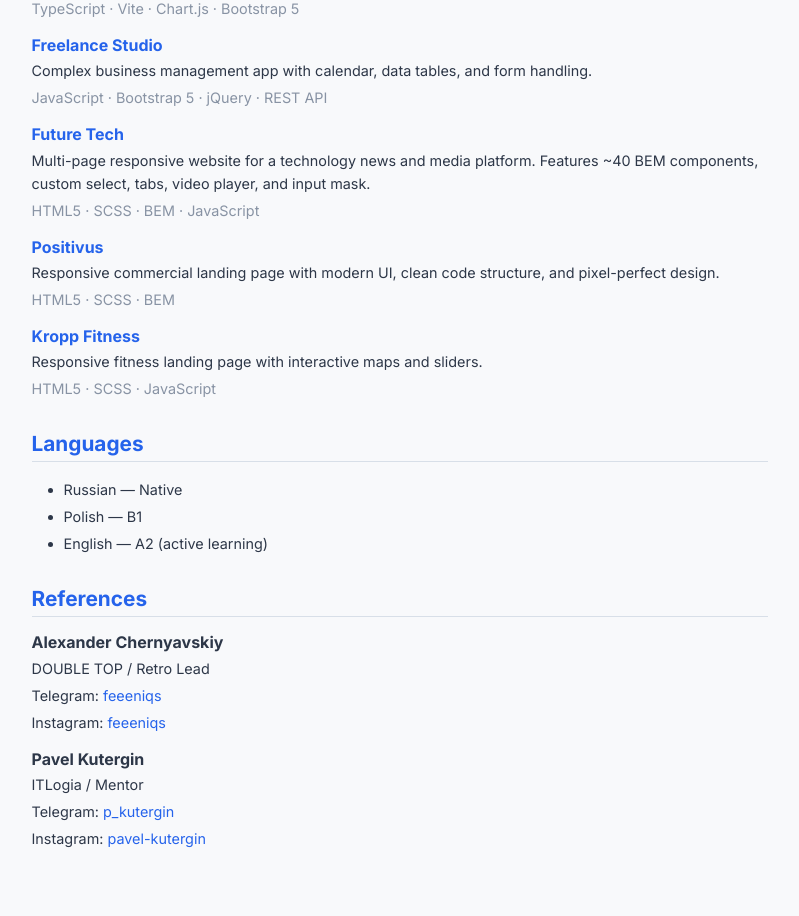
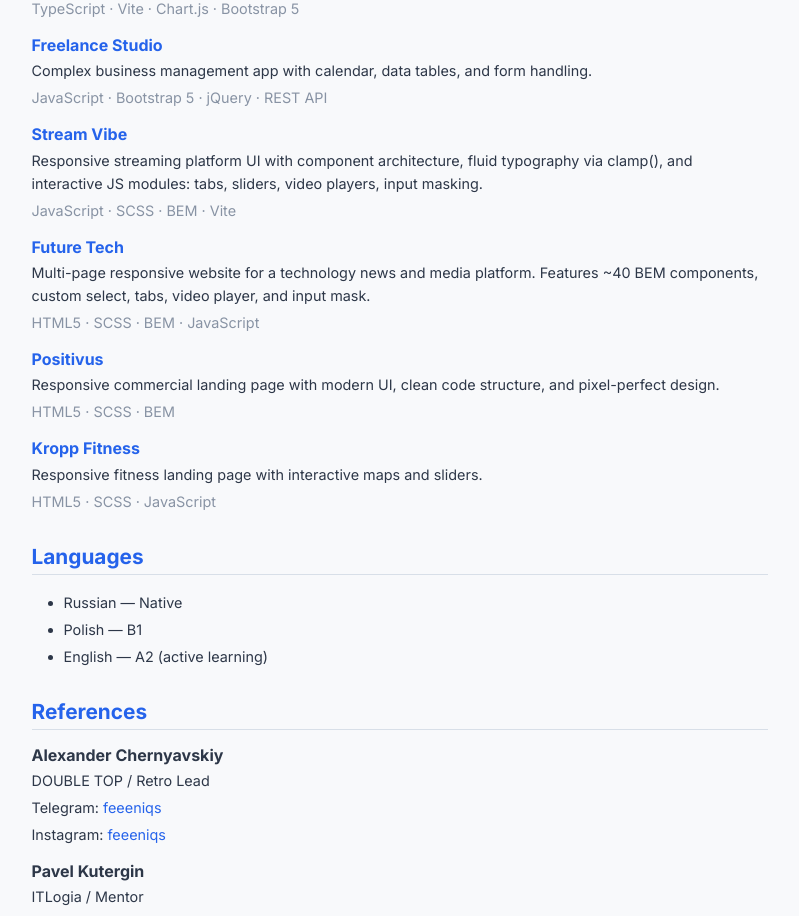
Before and after one commit to IceFrosTv3/icefrostv3.github.io, an Angular app: page /cv/en in a window 1280 px wide. Shown: the part 1460-2376 px from the top of the page, without its empty margins (233-1032 px from the left). Built offline with nearby package versions, Linux system fonts and the light colour scheme.

Commit message:
Add Stream Vibe project to home and all CV versions

```diff
--- a/src/app/data/cv-en.ts
+++ b/src/app/data/cv-en.ts
@@ -72,6 +72,13 @@ export const cvEn: CvData = {
       github: 'https://github.com/IceFrosTv3/Freelance-Studio',
     },
     {
+      name: 'Stream Vibe',
+      description: 'Responsive streaming platform UI with component architecture, fluid typography via clamp(), and interactive JS modules: tabs, sliders, video players, input masking.',
+      tech: ['JavaScript', 'SCSS', 'BEM', 'Vite'],
+      github: 'https://github.com/IceFrosTv3/stream-vibe',
+      demo: 'https://icefrostv3.github.io/stream-vibe/',
+    },
+    {
       name: 'Future Tech',
       description: 'Multi-page responsive website for a technology news and media platform. Features ~40 BEM components, custom select, tabs, video player, and input mask.',
       tech: ['HTML5', 'SCSS', 'BEM', 'JavaScript'],
--- a/src/app/data/cv-pl.ts
+++ b/src/app/data/cv-pl.ts
@@ -71,6 +71,13 @@ export const cvPl: CvData = {
       github: 'https://github.com/IceFrosTv3/Freelance-Studio',
     },
     {
+      name: 'Stream Vibe',
+      description: 'Responsywny UI platformy streamingowej z architekturą komponentową, fluid typography via clamp() i modułami JS: zakładki, slidery, odtwarzacz wideo, maska wejścia.',
+      tech: ['JavaScript', 'SCSS', 'BEM', 'Vite'],
+      github: 'https://github.com/IceFrosTv3/stream-vibe',
+      demo: 'https://icefrostv3.github.io/stream-vibe/',
+    },
+    {
       name: 'Future Tech',
       description: 'Wielostronicowa responsywna witryna dla platformy technologicznych newsów. Około 40 komponentów BEM: select, zakładki, odtwarzacz wideo, maska wejścia.',
       tech: ['HTML5', 'SCSS', 'BEM', 'JavaScript'],
--- a/src/app/data/cv-ru.ts
+++ b/src/app/data/cv-ru.ts
@@ -71,6 +71,13 @@ export const cvRu: CvData = {
       github: 'https://github.com/IceFrosTv3/Freelance-Studio',
     },
     {
+      name: 'Stream Vibe',
+      description: 'Адаптивный UI стриминговой платформы с компонентной архитектурой, fluid-типографикой через clamp() и JS-модулями: табы, слайдеры, видеоплеер, маска ввода.',
+      tech: ['JavaScript', 'SCSS', 'BEM', 'Vite'],
+      github: 'https://github.com/IceFrosTv3/stream-vibe',
+      demo: 'https://icefrostv3.github.io/stream-vibe/',
+    },
+    {
       name: 'Future Tech',
       description: 'Многостраничный адаптивный сайт для платформы технологических новостей. Около 40 BEM-компонентов: кастомный select, табы, видеоплеер, маска ввода.',
       tech: ['HTML5', 'SCSS', 'BEM', 'JavaScript'],
--- a/src/app/pages/home/home.component.ts
+++ b/src/app/pages/home/home.component.ts
@@ -33,6 +33,13 @@ export class HomeComponent implements AfterViewInit {
       tech: ['Angular 18', 'TypeScript', 'RxJS', 'SCSS'],
       github: 'https://github.com/IceFrosTv3/tik-talk',
       demo: 'https://icefrostv3.github.io/tik-talk/',
+    },
+    {
+      name: 'Stream Vibe',
+      description: 'Responsive streaming platform UI with component architecture, fluid typography, and interactive JS modules: tabs, sliders, video players.',
+      tech: ['JavaScript', 'SCSS', 'BEM', 'Vite'],
+      github: 'https://github.com/IceFrosTv3/stream-vibe',
+      demo: 'https://icefrostv3.github.io/stream-vibe/',
     },
     {
       name: 'Future Tech',
```
